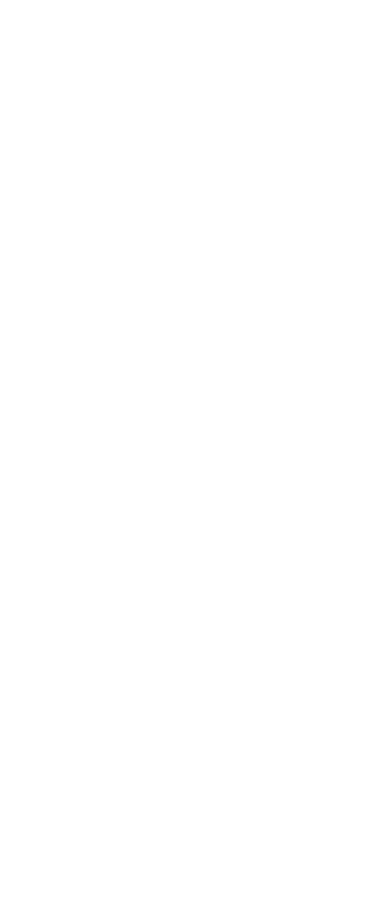
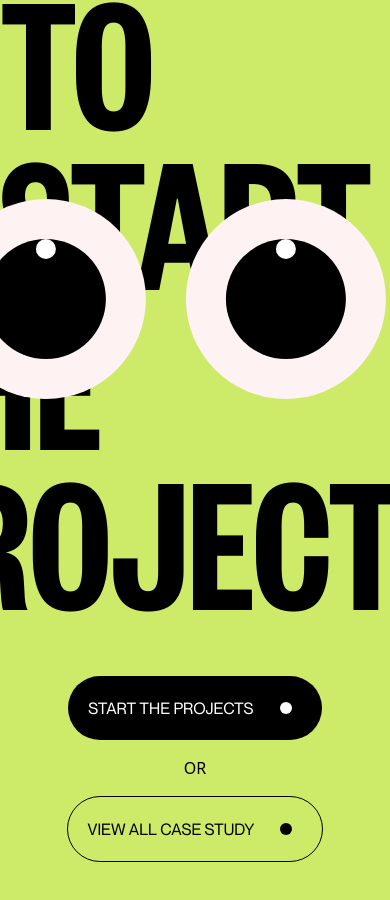
Before and after one commit to Rakib-dhali/ochi.design, a React (Vite) app: page / in a window 390 px wide. Shown: the part 7225-8125 px from the top of the page. Before the commit the page ends 6921 px from the top, so only its background shows below. Built offline with nearby package versions, Linux system fonts and the light colour scheme.

Commit message:
commit 10

```diff
--- a/src/App.jsx
+++ b/src/App.jsx
@@ -6,6 +6,7 @@
 import Features from './components/Features'
 import Review from './components/Review'
 import Cards from './components/Cards'
+import Ready from './components/Ready'
 
 const App = () => {
   return (
@@ -17,6 +18,7 @@
       <Features/>
       <Review/>
       <Cards />
+      <Ready/>
     </div>
   )
 }
--- a/src/components/Cards.jsx
+++ b/src/components/Cards.jsx
@@ -9,12 +9,17 @@
       <div className="flex mx-15 gap-6 h-80 mt-10 mb-20 w-full ">
         <div className="w-2/4 flex justify-center items-center bg-[#004d43] rounded-xl relative">
           <img className='absolute top-1/2 left-1/2 -translate-x-1/2 -translate-y-1/2 ' src={logog} alt="" />
+          <div className='absolute bottom-0 left-0 m-5 py-0.5 px-2 border  border-[#cdea68] rounded-full text-[#cdea68]'>
+            ©2019-2026
+          </div>
         </div>
         <div className="w-1/4 bg-[#212121] rounded-xl relative">
           <img className='absolute top-1/2 left-1/2 -translate-x-1/2 -translate-y-1/2 ' src={clutch} alt="" />
+          <div className='absolute bottom-0 left-0 m-5 px-2 py-0.5 border rounded-full  border-white text-white'>RATING 5.0 IN CLUTCH</div>
         </div>
         <div className="w-1/4 bg-[#212121] rounded-xl relative">
           <img className='w-25 absolute top-1/2 left-1/2 -translate-x-1/2 -translate-y-1/2 ' src={theacademy} alt="" />
+          <div className='absolute bottom-0 left-0 m-5 px-2 py-0.5 border rounded-full text-center border-white text-white'>BUSINESS BOOTCAMP ALUMNI </div>
         </div>
       </div>
     </div>
--- /dev/null
+++ b/src/components/Ready.jsx
@@ -0,0 +1,78 @@
+import { useEffect, useState } from 'react';
+import { CgArrowTopRight } from 'react-icons/cg';
+
+const Ready = () => {
+  const [rotate, setRotate] = useState(0);
+
+  useEffect(() => {
+    const handleMove = (e) => {
+      let mouseX = e.clientX;
+      let mouseY = e.clientY;
+
+      let deltaX = mouseX - window.innerWidth / 2;
+      let deltaY = mouseY - window.innerHeight / 2;
+
+      let angle = Math.atan2(deltaY, deltaX) * (180 / Math.PI);
+      setRotate(angle - 270);
+    };
+
+    window.addEventListener('mousemove', handleMove);
+
+    return () => window.removeEventListener('mousemove', handleMove);
+  }, []);
+
+  return (
+    <div className="bg-[#cdea68] w-full  pt-30 relative">
+      <div className="flex flex-col  items-center font-founder text-[200px] leading-40">
+        <span>READY</span> <span>TO START</span> <span>THE PROJECT?</span>
+      </div>
+      <div className="flex flex-col items-center gap-4 mt-15 pb-10">
+        <button className="bg-black px-5 py-4 rounded-full flex items-center gap-4 group">
+          <p className="font-neuemontreal text-white">START THE PROJECTS</p>
+
+          <div className="size-8 flex justify-center items-center">
+            <div className="size-3 bg-white rounded-full transition-all duration-500 group-hover:size-8 flex items-center justify-center">
+              <CgArrowTopRight className="hidden group-hover:block group-hover:scale-125 transition-all duration-300 delay-150 " />
+            </div>
+          </div>
+        </button>
+        <div>OR</div>
+        <button className="bg-transparent  border border-black px-5 py-4 rounded-full flex items-center gap-4 group">
+          <p className="font-neuemontreal text-black">VIEW ALL CASE STUDY</p>
+
+          <div className="size-8  flex justify-center items-center">
+            <div className="size-3 bg-black rounded-full transition-all duration-500 group-hover:size-8 group-hover:bg-white flex items-center justify-center">
+              <CgArrowTopRight className="hidden group-hover:block  group-hover:scale-125 transition-all duration-300 delay-100 " />
+            </div>
+          </div>
+        </button>
+      </div>
+      {/*  */}
+      <div className=" absolute top-1/2 left-1/2 -translate-x-1/2 -translate-y-1/2 flex gap-10">
+        <div className="h-50 w-50 bg-red-50 rounded-full flex justify-center items-center">
+          <div className="w-30 h-30 bg-black rounded-full ">
+            <div
+              style={{ transform: `rotate(${rotate}deg)` }}
+              className="w-30 h-30 transform flex justify-center"
+            >
+              <div className=" w-5 h-5 bg-white rounded-full"></div>
+            </div>
+          </div>
+        </div>
+        <div className="h-50 w-50 bg-red-50 rounded-full flex justify-center items-center">
+          <div className="w-30 h-30 bg-black rounded-full ">
+            <div
+              style={{ transform: `rotate(${rotate}deg)` }}
+              className="w-30 h-30 transform  flex justify-center"
+            >
+              <div className=" w-5 h-5 bg-white rounded-full"></div>
+            </div>
+          </div>
+        </div>
+        ok
+      </div>
+    </div>
+  );
+};
+
+export default Ready;
```
